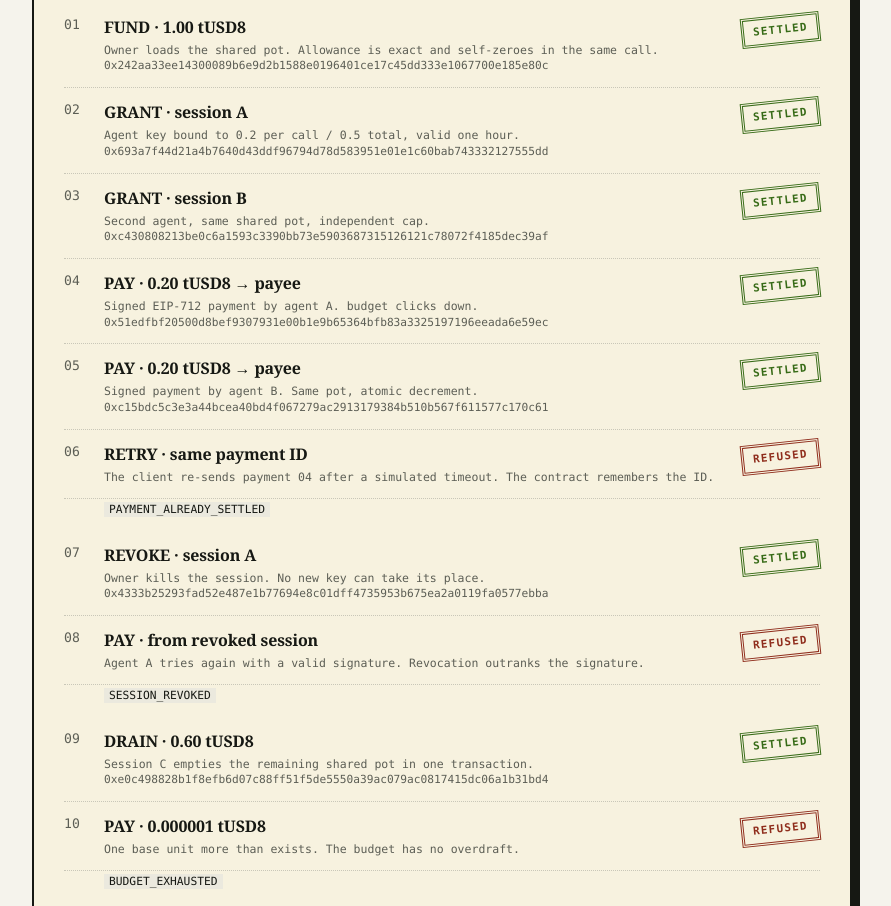
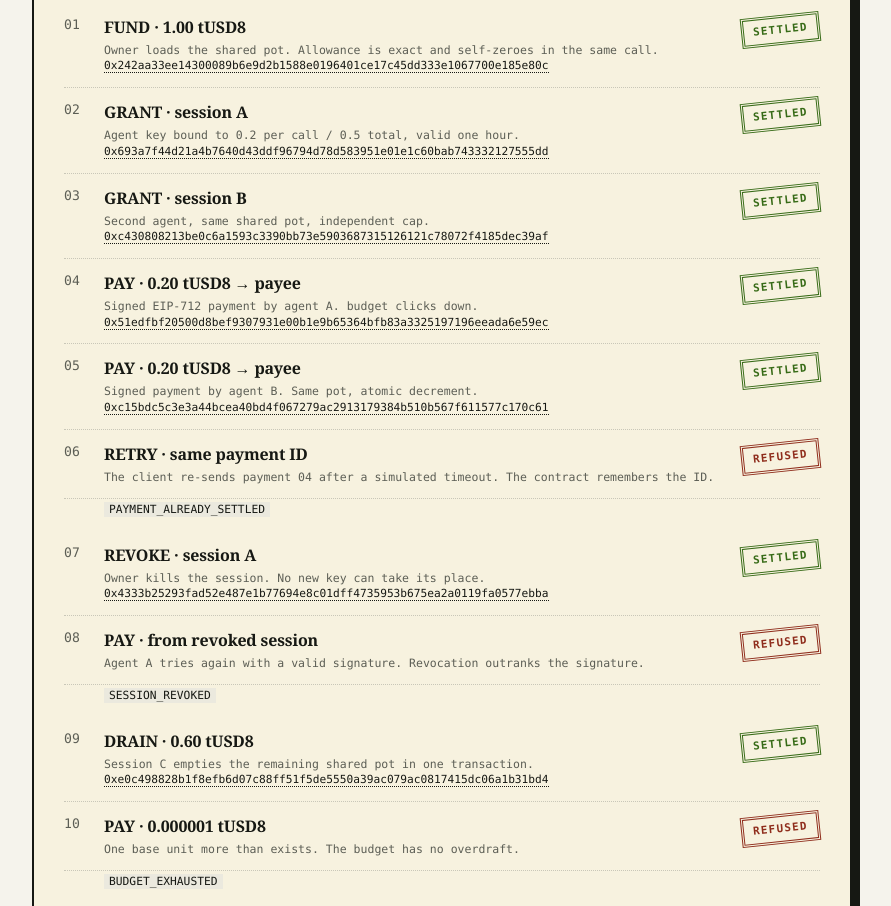
Before and after one commit to Tajudeeen/ratchet, a website: page audit-tape.html in a window 1280 px wide. Shown: the part 722-1628 px from the top of the page, without its empty margins (110-1001 px from the left). Drawn offline with Linux system fonts and the light colour scheme.

Commit message:
Make audit tape hashes real explorer links

```diff
--- a/audit-tape.html
+++ b/audit-tape.html
@@ -27,25 +27,25 @@
     </div>
     <div class="receipt-body">
 
-      <div class="line"><div class="n">01</div><div class="what"><b>FUND · 1.00 tUSD8</b><small>Owner loads the shared pot. Allowance is exact and self-zeroes in the same call.</small><div class="hash">0x242aa33ee14300089b6e9d2b1588e0196401ce17c45dd333e1067700e185e80c</div></div><div><span class="stamp ok">settled</span></div></div>
+      <div class="line"><div class="n">01</div><div class="what"><b>FUND · 1.00 tUSD8</b><small>Owner loads the shared pot. Allowance is exact and self-zeroes in the same call.</small><div class="hash"><a href="https://explorer-test.qday.info/tx/0x242aa33ee14300089b6e9d2b1588e0196401ce17c45dd333e1067700e185e80c" target="_blank" rel="noopener">0x242aa33ee14300089b6e9d2b1588e0196401ce17c45dd333e1067700e185e80c</a></div></div><div><span class="stamp ok">settled</span></div></div>
 
-      <div class="line"><div class="n">02</div><div class="what"><b>GRANT · session A</b><small>Agent key bound to 0.2 per call / 0.5 total, valid one hour.</small><div class="hash">0x693a7f44d21a4b7640d43ddf96794d78d583951e01e1c60bab743332127555dd</div></div><div><span class="stamp ok">settled</span></div></div>
+      <div class="line"><div class="n">02</div><div class="what"><b>GRANT · session A</b><small>Agent key bound to 0.2 per call / 0.5 total, valid one hour.</small><div class="hash"><a href="https://explorer-test.qday.info/tx/0x693a7f44d21a4b7640d43ddf96794d78d583951e01e1c60bab743332127555dd" target="_blank" rel="noopener">0x693a7f44d21a4b7640d43ddf96794d78d583951e01e1c60bab743332127555dd</a></div></div><div><span class="stamp ok">settled</span></div></div>
 
-      <div class="line"><div class="n">03</div><div class="what"><b>GRANT · session B</b><small>Second agent, same shared pot, independent cap.</small><div class="hash">0xc430808213be0c6a1593c3390bb73e5903687315126121c78072f4185dec39af</div></div><div><span class="stamp ok">settled</span></div></div>
+      <div class="line"><div class="n">03</div><div class="what"><b>GRANT · session B</b><small>Second agent, same shared pot, independent cap.</small><div class="hash"><a href="https://explorer-test.qday.info/tx/0xc430808213be0c6a1593c3390bb73e5903687315126121c78072f4185dec39af" target="_blank" rel="noopener">0xc430808213be0c6a1593c3390bb73e5903687315126121c78072f4185dec39af</a></div></div><div><span class="stamp ok">settled</span></div></div>
 
-      <div class="line"><div class="n">04</div><div class="what"><b>PAY · 0.20 tUSD8 → payee</b><small>Signed EIP-712 payment by agent A. budget clicks down.</small><div class="hash">0x51edfbf20500d8bef9307931e00b1e9b65364bfb83a3325197196eeada6e59ec</div></div><div><span class="stamp ok">settled</span></div></div>
+      <div class="line"><div class="n">04</div><div class="what"><b>PAY · 0.20 tUSD8 → payee</b><small>Signed EIP-712 payment by agent A. budget clicks down.</small><div class="hash"><a href="https://explorer-test.qday.info/tx/0x51edfbf20500d8bef9307931e00b1e9b65364bfb83a3325197196eeada6e59ec" target="_blank" rel="noopener">0x51edfbf20500d8bef9307931e00b1e9b65364bfb83a3325197196eeada6e59ec</a></div></div><div><span class="stamp ok">settled</span></div></div>
 
-      <div class="line"><div class="n">05</div><div class="what"><b>PAY · 0.20 tUSD8 → payee</b><small>Signed payment by agent B. Same pot, atomic decrement.</small><div class="hash">0xc15bdc5c3e3a44bcea40bd4f067279ac2913179384b510b567f611577c170c61</div></div><div><span class="stamp ok">settled</span></div></div>
+      <div class="line"><div class="n">05</div><div class="what"><b>PAY · 0.20 tUSD8 → payee</b><small>Signed payment by agent B. Same pot, atomic decrement.</small><div class="hash"><a href="https://explorer-test.qday.info/tx/0xc15bdc5c3e3a44bcea40bd4f067279ac2913179384b510b567f611577c170c61" target="_blank" rel="noopener">0xc15bdc5c3e3a44bcea40bd4f067279ac2913179384b510b567f611577c170c61</a></div></div><div><span class="stamp ok">settled</span></div></div>
 
       <div class="line"><div class="n">06</div><div class="what"><b>RETRY · same payment ID</b><small>The client re-sends payment 04 after a simulated timeout. The contract remembers the ID.</small></div><div><span class="stamp">refused</span></div></div>
       <div class="line" style="padding-top:0;border:0"><div class="n"></div><div class="what"><code>PAYMENT_ALREADY_SETTLED</code></div><div></div></div>
 
-      <div class="line"><div class="n">07</div><div class="what"><b>REVOKE · session A</b><small>Owner kills the session. No new key can take its place.</small><div class="hash">0x4333b25293fad52e487e1b77694e8c01dff4735953b675ea2a0119fa0577ebba</div></div><div><span class="stamp ok">settled</span></div></div>
+      <div class="line"><div class="n">07</div><div class="what"><b>REVOKE · session A</b><small>Owner kills the session. No new key can take its place.</small><div class="hash"><a href="https://explorer-test.qday.info/tx/0x4333b25293fad52e487e1b77694e8c01dff4735953b675ea2a0119fa0577ebba" target="_blank" rel="noopener">0x4333b25293fad52e487e1b77694e8c01dff4735953b675ea2a0119fa0577ebba</a></div></div><div><span class="stamp ok">settled</span></div></div>
 
       <div class="line"><div class="n">08</div><div class="what"><b>PAY · from revoked session</b><small>Agent A tries again with a valid signature. Revocation outranks the signature.</small></div><div><span class="stamp">refused</span></div></div>
       <div class="line" style="padding-top:0;border:0"><div class="n"></div><div class="what"><code>SESSION_REVOKED</code></div><div></div></div>
 
-      <div class="line"><div class="n">09</div><div class="what"><b>DRAIN · 0.60 tUSD8</b><small>Session C empties the remaining shared pot in one transaction.</small><div class="hash">0xe0c498828b1f8efb6d07c88ff51f5de5550a39ac079ac0817415dc06a1b31bd4</div></div><div><span class="stamp ok">settled</span></div></div>
+      <div class="line"><div class="n">09</div><div class="what"><b>DRAIN · 0.60 tUSD8</b><small>Session C empties the remaining shared pot in one transaction.</small><div class="hash"><a href="https://explorer-test.qday.info/tx/0xe0c498828b1f8efb6d07c88ff51f5de5550a39ac079ac0817415dc06a1b31bd4" target="_blank" rel="noopener">0xe0c498828b1f8efb6d07c88ff51f5de5550a39ac079ac0817415dc06a1b31bd4</a></div></div><div><span class="stamp ok">settled</span></div></div>
 
       <div class="line"><div class="n">10</div><div class="what"><b>PAY · 0.000001 tUSD8</b><small>One base unit more than exists. The budget has no overdraft.</small></div><div><span class="stamp">refused</span></div></div>
       <div class="line" style="padding-top:0;border:0"><div class="n"></div><div class="what"><code>BUDGET_EXHAUSTED</code></div><div></div></div>
--- a/shared.css
+++ b/shared.css
@@ -56,6 +56,8 @@ h2{font-size:clamp(1.5rem,3.2vw,2.2rem);line-height:1.1;letter-spacing:-.025em;m
 .line .what b{display:block;font-family:var(--serif);font-size:1rem;letter-spacing:-.01em}
 .line .what small{display:block;color:var(--muted);font-size:.72rem;line-height:1.45;margin-top:3px}
 .hash{font-size:.7rem;word-break:break-all;color:var(--muted)}
+.hash a{color:var(--ink);text-decoration:none;border-bottom:1px dotted var(--ink)}
+.hash a:hover{background:var(--surface);color:var(--ink);border-bottom-style:solid}
 .stamp{
   display:inline-block;border:3px double var(--stamp);color:var(--stamp);
   font-family:var(--mono);font-weight:700;font-size:.68rem;letter-spacing:.12em;
```
